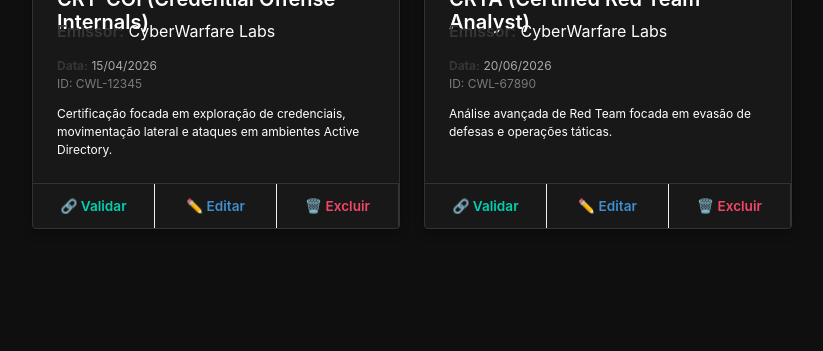
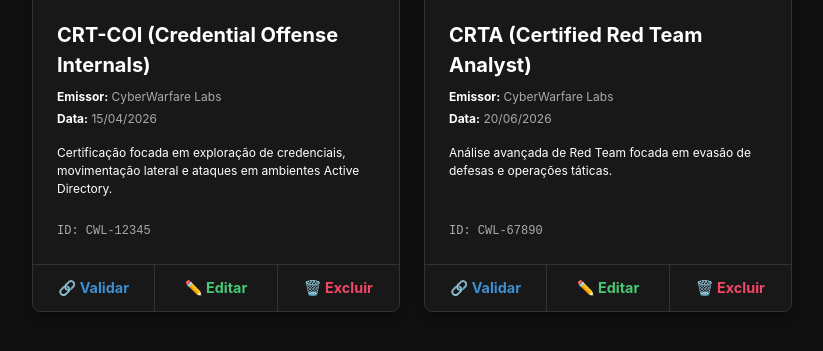
Before and after one commit to s3mPr1linux/s3mPr1linux.github.io, a Jekyll site: the page certs/index.html, which Jekyll copies as it is, in a window 1280 px wide, cut to the strip 396-747 px from the top of the page. Shown: the whole strip, without its empty margins (32-855 px from the left). Built offline with Jekyll 4.4.1, drawn with Linux system fonts in a browser that asks for light colours.

```diff
--- a/certs/index.html
+++ b/certs/index.html
@@ -5,7 +5,7 @@
   <meta name="viewport" content="width=device-width, initial-scale=1.0" />
   <title>Certificações | Portfólio</title>
 
-  <!-- Importação do Bulma CSS via CDN -->
+  <!-- Importação do Bulma CSS -->
   <link rel="stylesheet" href="https://cdn.jsdelivr.net/npm/bulma@0.9.4/css/bulma.min.css">
 
   <style>
@@ -32,33 +32,34 @@
         transition: background 0.3s, color 0.3s;
     }
 
-    /* Forçando o Bulma a respeitar o seu Tema Escuro/Claro */
+    /* Forçando as cores e bordas no modo escuro/claro */
     .box, .card {
-        background-color: var(--bg-secondary);
-        border: 1px solid var(--border-color);
-        box-shadow: 0 4px 10px rgba(0,0,0,0.3);
-    }
-    .card-content .title, .card-content .subtitle, .content {
-        color: var(--text-primary) !important;
+        background-color: var(--bg-secondary) !important;
+        border: 1px solid var(--border-color) !important;
+        box-shadow: 0 4px 10px rgba(0,0,0,0.3) !important;
+        border-radius: 8px;
+        overflow: hidden;
     }
     .card-footer {
-        border-top: 1px solid var(--border-color);
+        border-top: 1px solid var(--border-color) !important;
     }
     .card-footer-item {
-        border-right: 1px solid var(--border-color);
-        font-size: 0.85em;
-        font-weight: 600;
+        border-right: 1px solid var(--border-color) !important;
+        font-size: 0.9em;
+        font-weight: bold;
     }
-    .title.is-custom-header {
-        color: #ff4655 !important;
+    .card-footer-item:last-child {
+        border-right: none !important;
     }
 
-    /* Correção do conflito de imagem do Bulma */
+    /* Imagem do cartão travada para não sobrepor o texto */
     .custom-card-image {
         width: 100%;
-        height: 200px;
+        height: 220px;
         background-color: #222;
-        overflow: hidden;
+        display: flex;
+        align-items: center;
+        justify-content: center;
     }
     .custom-card-image img {
         width: 100%;
@@ -88,7 +89,7 @@
       </div>
     </div>
     <div class="hero-body has-text-centered py-4">
-      <h1 class="title is-3 is-custom-header" data-lang-pt="🎓 Certificações" data-lang-en="🎓 Certifications">🎓 Certificações</h1>
+      <h1 class="is-size-3 has-text-weight-bold" style="color: #ff4655;" data-lang-pt="🎓 Certificações" data-lang-en="🎓 Certifications">🎓 Certificações</h1>
     </div>
   </section>
 
@@ -96,7 +97,7 @@
   <section class="section">
     <div class="container is-max-widescreen">
 
-      <!-- GRID DE CARTÕES DO BULMA -->
+      <!-- GRID DE CARTÕES -->
       <div class="columns is-multiline" id="certificates">
 
         <!-- ========================================== -->
@@ -105,36 +106,40 @@
         <div class="column is-12-mobile is-6-tablet is-4-desktop">
           <div class="card is-flex is-flex-direction-column" style="height: 100%; cursor: pointer;" onclick="openLightbox('uploads/exemplo_crt_coi.png', 'https://validate.cyberwarfare.live/CWL-12345-ABC')">
 
-            <!-- Imagem Corrigida -->
+            <!-- Imagem -->
             <div class="custom-card-image">
               <img src="uploads/exemplo_crt_coi.png" alt="CRT-COI" onerror="this.style.display='none'">
             </div>
 
-            <!-- Textos -->
-            <div class="card-content is-flex-grow-1">
-              <p class="title is-5 mb-2">CRT-COI (Credential Offense Internals)</p>
-              <p class="subtitle is-6 mb-4">
-                <strong data-lang-pt="Emissor:" data-lang-en="Issuer:">Emissor:</strong> CyberWarfare Labs
+            <!-- Textos (Usando is-flex-grow-1 para empurrar o rodapé pra baixo) -->
+            <div class="card-content is-flex is-flex-direction-column is-flex-grow-1" style="padding: 1.5rem;">
+              <h2 class="is-size-5 has-text-weight-bold mb-2" style="color: var(--text-primary);">CRT-COI (Credential Offense Internals)</h2>
+
+              <p class="is-size-7 mb-1" style="color: var(--text-secondary);">
+                <strong style="color: var(--text-primary);" data-lang-pt="Emissor:" data-lang-en="Issuer:">Emissor:</strong> CyberWarfare Labs
               </p>
-              <div class="content is-small">
-                <p>
-                  <strong>Data:</strong>
-                  <span style="color: var(--text-secondary);">15/04/2026</span><br>
-                  <span class="has-text-grey">ID: CWL-12345</span>
-                </p>
-                <p>Certificação focada em exploração de credenciais, movimentação lateral e ataques em ambientes Active Directory.</p>
-              </div>
+
+              <p class="is-size-7 mb-4" style="color: var(--text-secondary);">
+                <strong style="color: var(--text-primary);">Data:</strong> 15/04/2026
+              </p>
+
+              <!-- A descrição flexível para manter o tamanho padrão -->
+              <p class="is-size-7 mb-5 is-flex-grow-1" style="color: var(--text-primary);">
+                Certificação focada em exploração de credenciais, movimentação lateral e ataques em ambientes Active Directory.
+              </p>
+
+              <p class="is-size-7 mb-0" style="color: var(--text-secondary); font-family: monospace;">ID: CWL-12345</p>
             </div>
 
-            <!-- Rodapé com Botões Restaurados -->
+            <!-- Rodapé com Botões Coloridos -->
             <footer class="card-footer" onclick="event.stopPropagation()">
-              <a href="https://validate.cyberwarfare.live/CWL-12345-ABC" target="_blank" class="card-footer-item has-text-primary">
+              <a href="https://validate.cyberwarfare.live/CWL-12345-ABC" target="_blank" class="card-footer-item" style="color: #3e8ed0; text-decoration: none;">
                 🔗 Validar
               </a>
-              <a href="#" onclick="alert('Modo Estático: Atualize editando o arquivo HTML no GitHub.')" class="card-footer-item has-text-info">
+              <a href="#" onclick="alert('Estático: Edite o arquivo index.html no seu GitHub para alterar os dados.')" class="card-footer-item" style="color: #48c774; text-decoration: none;">
                 ✏️ Editar
               </a>
-              <a href="#" onclick="alert('Modo Estático: Remova o bloco de código HTML no GitHub.')" class="card-footer-item has-text-danger">
+              <a href="#" onclick="alert('Estático: Delete o bloco deste cartão no seu arquivo HTML.')" class="card-footer-item" style="color: #f14668; text-decoration: none;">
                 🗑️ Excluir
               </a>
             </footer>
@@ -151,29 +156,32 @@
               <img src="uploads/exemplo_crta.png" alt="CRTA" onerror="this.style.display='none'">
             </div>
 
-            <div class="card-content is-flex-grow-1">
-              <p class="title is-5 mb-2">CRTA (Certified Red Team Analyst)</p>
-              <p class="subtitle is-6 mb-4">
-                <strong data-lang-pt="Emissor:" data-lang-en="Issuer:">Emissor:</strong> CyberWarfare Labs
+            <div class="card-content is-flex is-flex-direction-column is-flex-grow-1" style="padding: 1.5rem;">
+              <h2 class="is-size-5 has-text-weight-bold mb-2" style="color: var(--text-primary);">CRTA (Certified Red Team Analyst)</h2>
+
+              <p class="is-size-7 mb-1" style="color: var(--text-secondary);">
+                <strong style="color: var(--text-primary);" data-lang-pt="Emissor:" data-lang-en="Issuer:">Emissor:</strong> CyberWarfare Labs
               </p>
-              <div class="content is-small">
-                <p>
-                  <strong>Data:</strong>
-                  <span style="color: var(--text-secondary);">20/06/2026</span><br>
-                  <span class="has-text-grey">ID: CWL-67890</span>
-                </p>
-                <p>Análise avançada de Red Team focada em evasão de defesas e operações táticas.</p>
-              </div>
+
+              <p class="is-size-7 mb-4" style="color: var(--text-secondary);">
+                <strong style="color: var(--text-primary);">Data:</strong> 20/06/2026
+              </p>
+
+              <p class="is-size-7 mb-5 is-flex-grow-1" style="color: var(--text-primary);">
+                Análise avançada de Red Team focada em evasão de defesas e operações táticas.
+              </p>
+
+              <p class="is-size-7 mb-0" style="color: var(--text-secondary); font-family: monospace;">ID: CWL-67890</p>
             </div>
 
             <footer class="card-footer" onclick="event.stopPropagation()">
-              <a href="https://validate.cyberwarfare.live/CWL-67890-XYZ" target="_blank" class="card-footer-item has-text-primary">
+              <a href="https://validate.cyberwarfare.live/CWL-67890-XYZ" target="_blank" class="card-footer-item" style="color: #3e8ed0; text-decoration: none;">
                 🔗 Validar
               </a>
-              <a href="#" onclick="alert('Modo Estático: Atualize editando o arquivo HTML no GitHub.')" class="card-footer-item has-text-info">
+              <a href="#" onclick="alert('Estático: Edite o arquivo index.html no seu GitHub para alterar os dados.')" class="card-footer-item" style="color: #48c774; text-decoration: none;">
                 ✏️ Editar
               </a>
-              <a href="#" onclick="alert('Modo Estático: Remova o bloco de código HTML no GitHub.')" class="card-footer-item has-text-danger">
+              <a href="#" onclick="alert('Estático: Delete o bloco deste cartão no seu arquivo HTML.')" class="card-footer-item" style="color: #f14668; text-decoration: none;">
                 🗑️ Excluir
               </a>
             </footer>
@@ -189,8 +197,8 @@
     <div onclick="event.stopPropagation()" style="display: flex; flex-direction: column; align-items: center;">
       <img id="lightbox-img" src="">
       <br>
-      <a id="lightbox-link" href="#" target="_blank" class="button is-info mt-3" data-lang-pt="🔗 Verificar credencial" data-lang-en="🔗 Verify credential">
-        🔗 Verificar credencial
+      <a id="lightbox-link" href="#" target="_blank" class="button is-info mt-3" style="font-weight: bold;" data-lang-pt="🔗 Verificar credencial Oficial" data-lang-en="🔗 Verify Official credential">
+        🔗 Verificar credencial Oficial
       </a>
     </div>
   </div>
```
Also changed, not shown: other parts of certs/index.html (+1 -1 lines).
